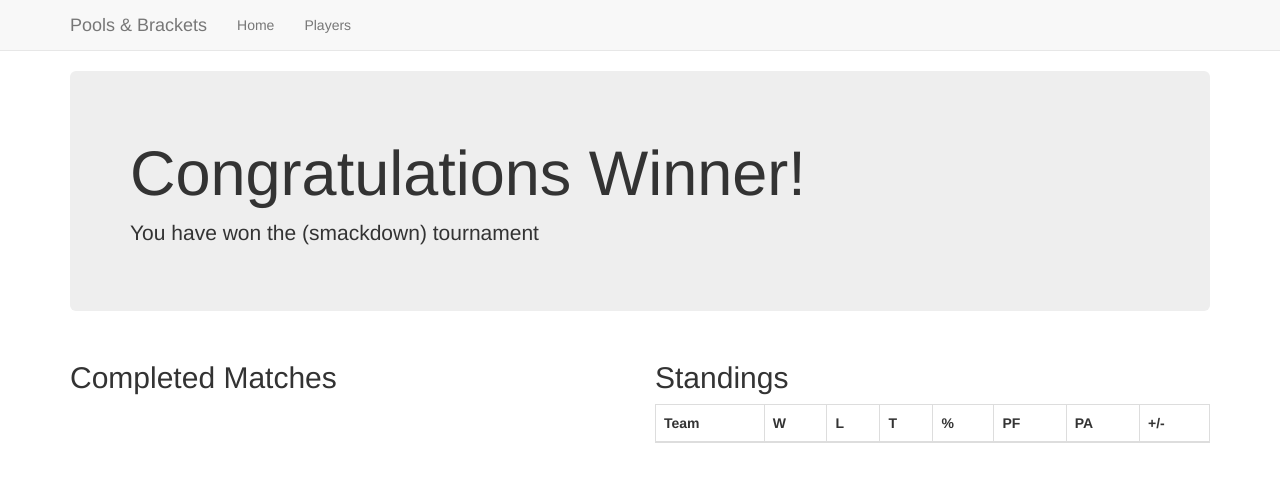
After one commit to ewilson/tournament, a Flask app: page /conclude-tournament/1 in a window 1280 px wide. The commit adds this page. Shown: the top 482 px of the page. Run offline with Flask 2, Linux system fonts and the light colour scheme; lists and menus that the app fills with data are empty; some libraries are stand-ins or nearby versions.

Commit message:
Roughed in completed tournament template

```diff
--- /dev/null
+++ b/app/templates/completed-tournament.html
@@ -0,0 +1,51 @@
+{% extends 'base.html' %}
+{% block content %}
+
+{% set tournament = model['tournament'] %}
+{% set standings = model['standings'] %}
+
+<div class="container">
+  <div class="jumbotron">
+    <h1>Congratulations Winner!</h1>
+    <p>You have won the (smackdown) tournament</p>
+  </div>
+  <div class="row">
+    <div class="col-md-6">
+      <h2>Completed Matches</h2>
+      {% for c_match in model['matches'] %}
+	<div class="well">
+          <table class="table">
+	    <tr><td>{{c_match.player1.fname}}</td><td>{{c_match.score1}}</td></tr>
+            <tr><td>{{c_match.player2.fname}}</td><td>{{c_match.score2}}</td></tr>
+          </table>
+	</div>
+      {% endfor %}
+    </div>
+    <div class="col-md-6">
+      <h2>Standings</h2>
+      <table class="table table-bordered table-hover">
+	<thead>
+	  <tr>
+	    <th>Team</th><th>W</th><th>L</th><th>T</th><th>%</th>
+	    <th>PF</th><th>PA</th><th>+/-</th>
+	  </tr>
+	</thead>
+	<tbody>
+	{% for standing_row in model['standings'] %}
+	  <tr>
+	    <td>{{standing_row.name}}</td>
+	    <td>{{standing_row.win}}</td>
+	    <td>{{standing_row.loss}}</td>
+	    <td>{{standing_row.tie}}</td>
+	    <td>{{standing_row.percent_display}}</td>
+	    <td>{{standing_row.pf}}</td>
+	    <td>{{standing_row.pa}}</td>
+	    <td>{{standing_row.pf - standing_row.pa}}</td>
+	  </tr>
+	{% endfor %}
+	</tbody>
+      </table>
+    </div>
+  </div>
+</div>
+{% endblock %}
--- a/app/templates/index.html
+++ b/app/templates/index.html
@@ -31,7 +31,7 @@
 	  <label for="description">Tournament name:</label>
           {{ form.description(value='',class="form-control") }}
 	</div>
-	<p><button type="submit" class="btn btn-primary">Add</button></p>
+	<button type="submit" class="btn btn-primary">Add</button>
       </form>
     </div>
   </div>
--- a/app/templates/play-tournament.html
+++ b/app/templates/play-tournament.html
@@ -82,6 +82,11 @@
 	{% endfor %}
 	</tbody>
       </table>
+      {% if not model['schedule'] %}
+        <a href="{{ url_for('conclude_tournament', id = tournament.id) }}">
+	  <button class="btn btn-danger">Complete Tournament</button>
+	</a>
+      {% endif %}
     </div>
   </div>
 </div>
--- a/app/views.py
+++ b/app/views.py
@@ -51,6 +51,10 @@ def play_tournament(id):
                            model=model,
                            form=form)
 
+@app.route('/conclude-tournament/<id>')
+def conclude_tournament(id):
+    return render_template('completed-tournament.html',model={})
+
 @app.route('/tournament/delete/<id>')
 def delete_tournament(id):
     tournament_dao.delete(id)
```
